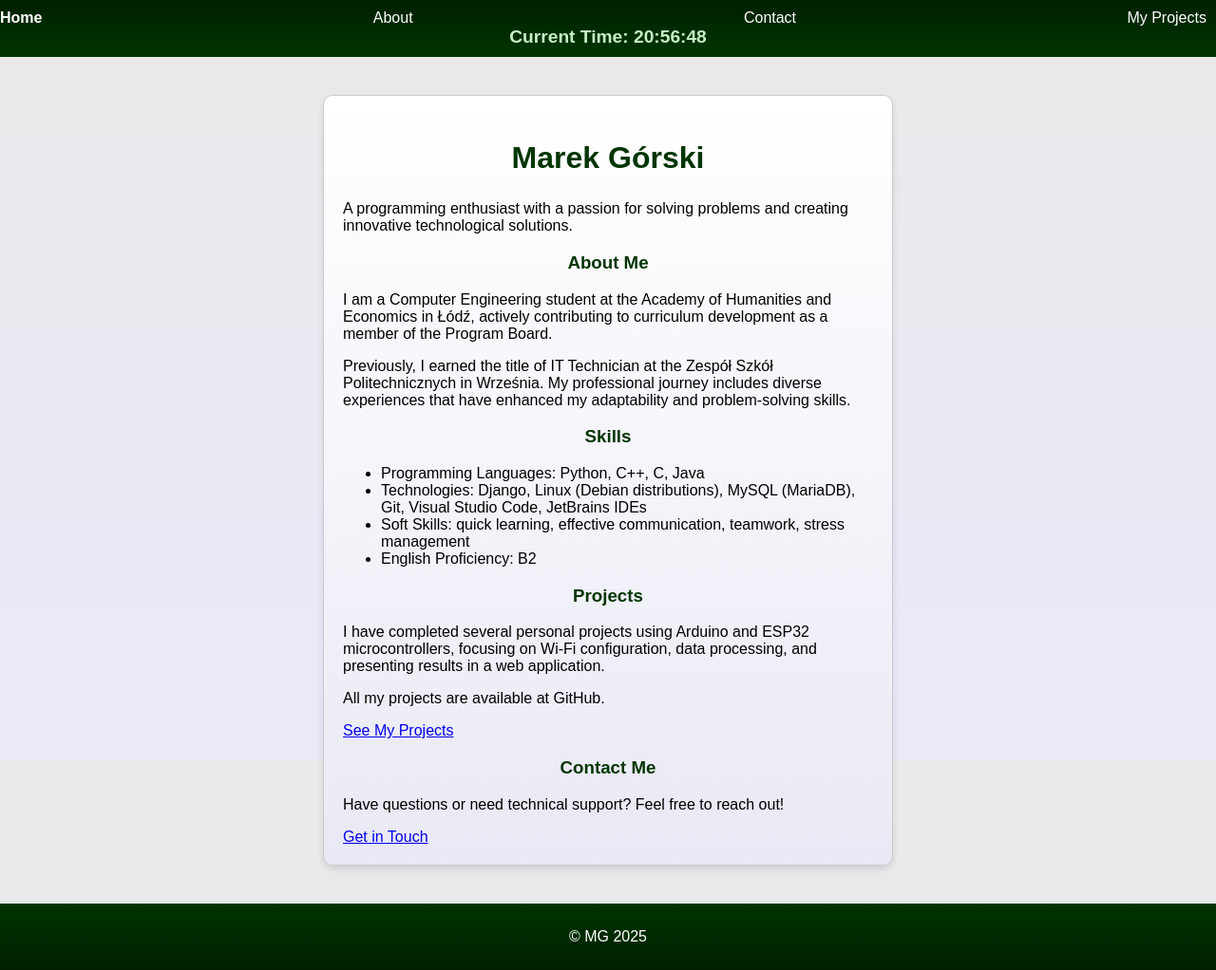
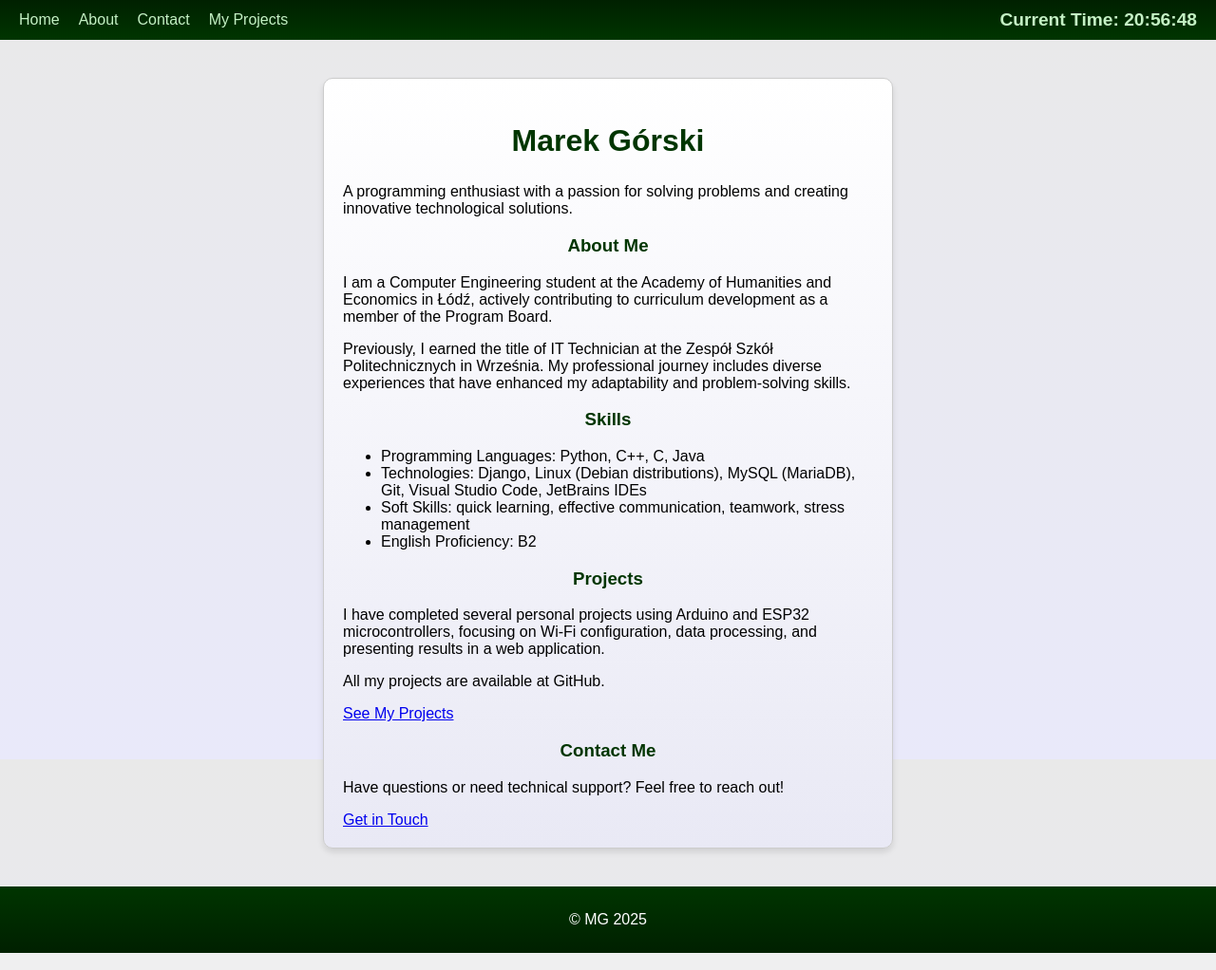
Before and after one commit to VadoVates/marekgor_site, a Django app: page / in a window 1280 px wide. Shown: the whole page at 95% size. Run offline with Django 5.2, Linux system fonts and the light colour scheme.

Commit message:
Testing clock in header (base.html, script.js, style.css)

```diff
--- a/static/css/style.css
+++ b/static/css/style.css
@@ -17,26 +17,22 @@ body {
 
 header {
     background: linear-gradient(to top, #003500, #002000);
+    display: flex;
     justify-content: space-between;
     align-items: center;
+    padding: 10px 20px;
 }
 
 header nav ul {
     display: flex;
-    flex-direction: row;
-    justify-content: space-between;
     margin: 0;
     padding: 0;
     list-style: none;
-    gap: 10px;
-}
-
-header nav ul li {
-    display: inline;
+    gap: 20px;
 }
 
 header nav ul li a {
-    color: white;
+    color: #c4f0c4; /* Kolor zegara */
     text-decoration: none;
 }
 
@@ -57,78 +53,47 @@ footer {
     padding: 10px;
 }
 
-header, footer {
-    color: white;
-    text-align: center;
-    padding: 10px 0;
-}
-
 main {
     padding: 20px;
-    flex: 1; /* Zajmuje dostępne miejsce między headerem a footerem */
-}
-
-nav ul {
-    list-style: none;
-    padding: 0;
-}
-
-nav ul li {
-    display: inline;
-    margin-right: 10px;
-}
-
-nav ul li a {
-    color: white;
-    text-decoration: none;
-}
-
-nav ul li a:hover {
-    text-decoration: underline;
-}
-
-nav ul li.active a {
-    font-weight: bold;
+    flex: 1;
 }
 
 .container {
-    width: 100%;
     max-width: 600px;
-    margin: 20px auto; /* Wyśrodkowanie formularza */
-    background: linear-gradient(to bottom, #ffffff, #e9e9f5); /* Subtelne tło zgodne z body */
+    margin: 20px auto;
+    background: linear-gradient(to bottom, #ffffff, #e9e9f5);
     padding: 20px;
-    border-radius: 10px; /* Zaokrąglone rogi */
-    box-shadow: 0 4px 6px rgba(0, 0, 0, 0.1); /* Delikatny cień */
-    border: 1px solid #ccc; /* Lekka ramka */
+    border-radius: 10px;
+    box-shadow: 0 4px 6px rgba(0, 0, 0, 0.1);
+    border: 1px solid #ccc;
 }
 
 form label {
     display: block;
     margin-bottom: 5px;
     font-weight: bold;
-    color: #003500; /* Zielony tekst, zgodny z header/footer */
+    color: #003500;
 }
 
 form input, form textarea {
     width: 100%;
     padding: 10px;
     margin-bottom: 20px;
-    border: 1px solid #003500; /* Zielona ramka */
+    border: 1px solid #003500;
     border-radius: 5px;
     font-size: 1rem;
-    background: #f9f9f9; /* Jasne tło dla pól */
+    background: #f9f9f9;
 }
 
 form input:focus, form textarea:focus {
     outline: none;
-    border-color: #005000; /* Ciemniejszy zielony po kliknięciu */
-    box-shadow: 0 0 5px rgba(0, 80, 0, 0.5); /* Subtelny efekt świetlny */
+    border-color: #005000;
+    box-shadow: 0 0 5px rgba(0, 80, 0, 0.5);
 }
-
 
 form button {
     width: 100%;
-    background: linear-gradient(to bottom, #004d00, #003500); /* Gradient zielony */
+    background: linear-gradient(to bottom, #004d00, #003500);
     color: white;
     border: none;
     border-radius: 5px;
```
Also changed, not shown: other parts of static/css/style.css (+11 -24 lines).
